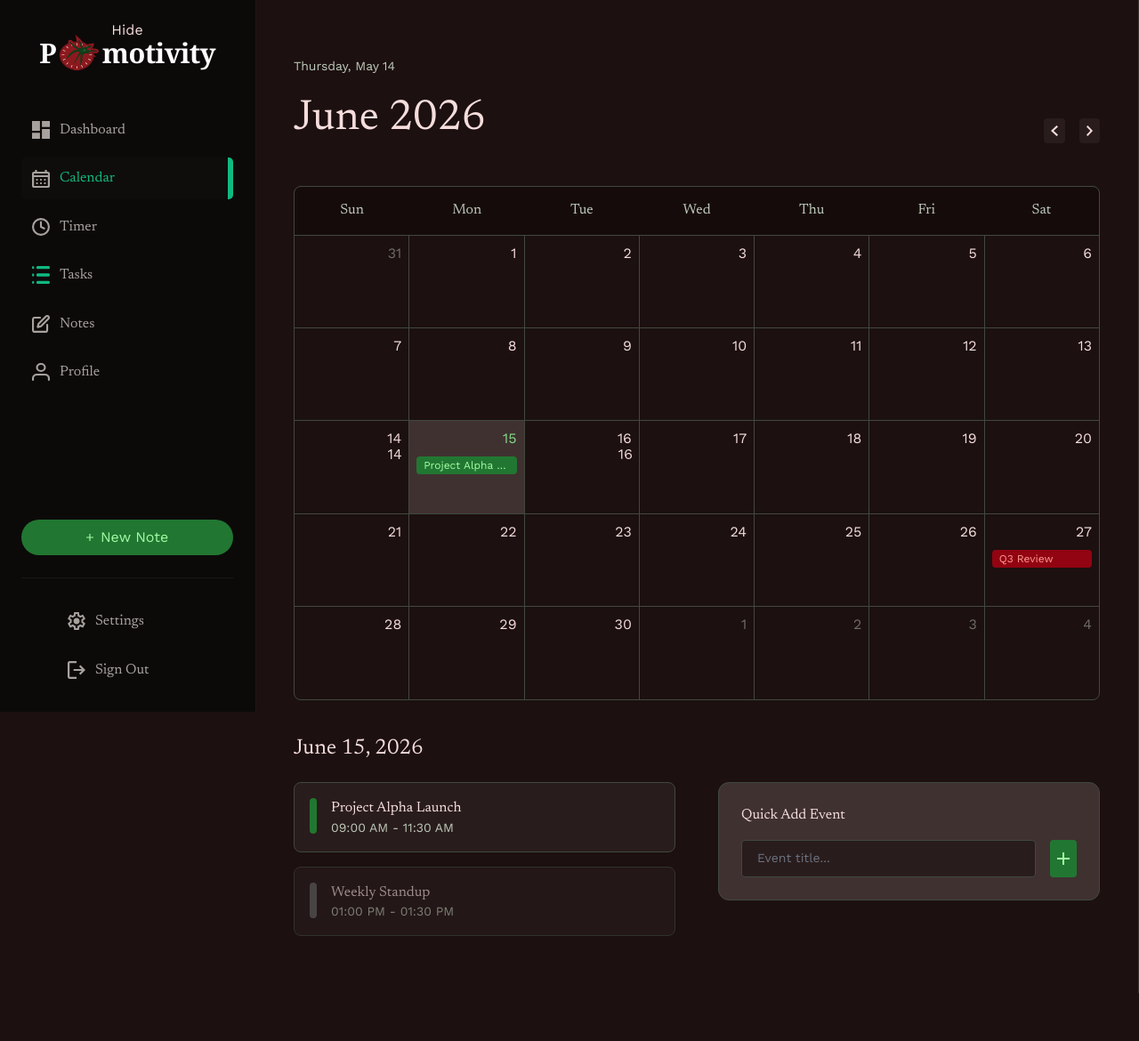
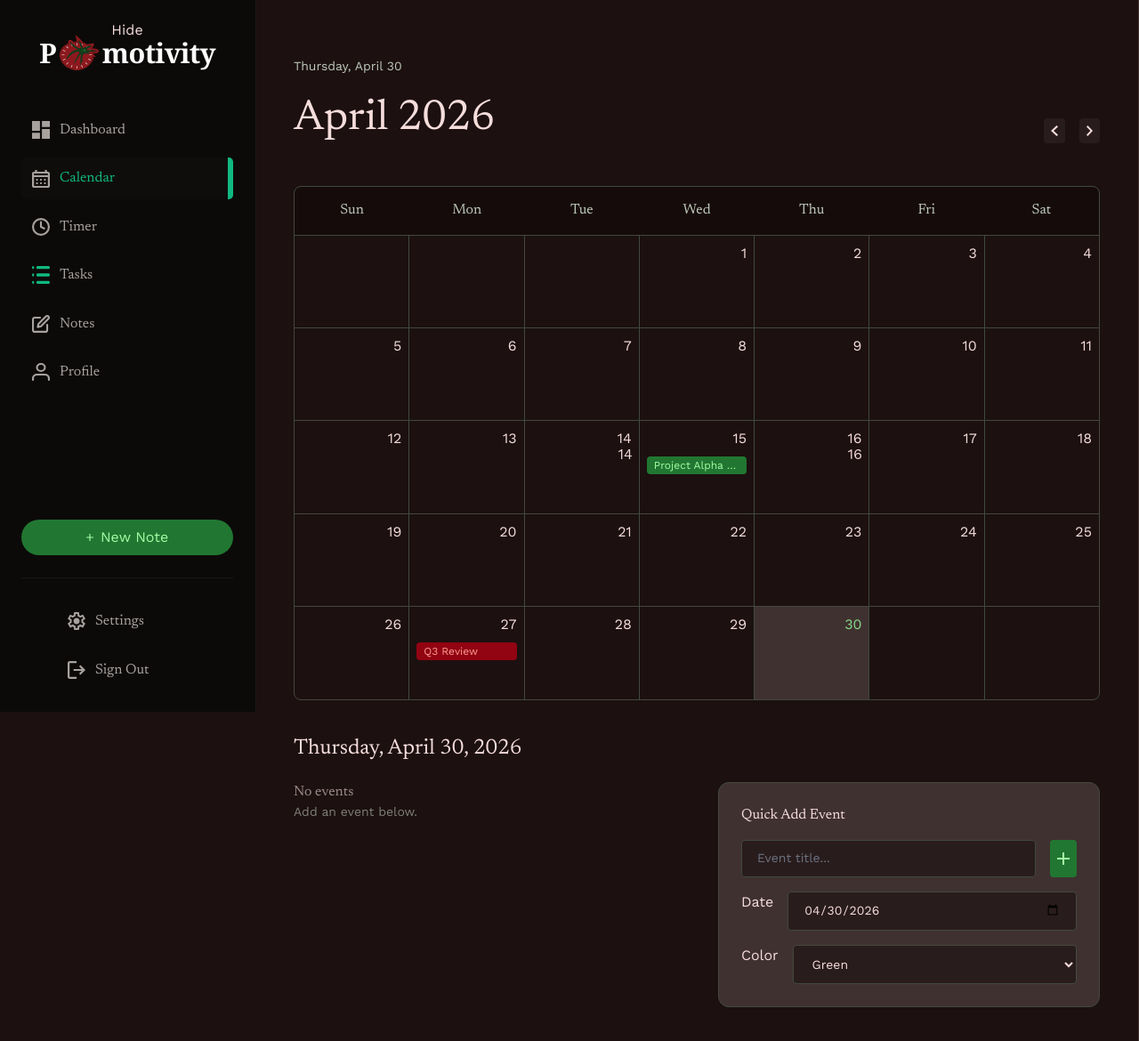
Before and after one commit to SP26CSCI342/final-projects-group-pomotivity, a React (Vite) app: page /calendar in a window 1280 px wide. Shown: the top 1170 px of the page at 89% size. Before the commit the page ends 1116 px from the top, so only its background shows below. Built offline with nearby package versions, Linux system fonts and the light colour scheme; a web font is replaced by a local one.

Commit message:
Calendar now uses current date, calendar highlights selected date

```diff
--- a/src/pages/calendar/calendar.jsx
+++ b/src/pages/calendar/calendar.jsx
@@ -1,3 +1,4 @@
+import { useMemo, useState } from 'react';
 import iconChevronLeft from '../../assets/icon-chevron-left-lg.svg';
 import iconChevronRight from '../../assets/icon-chevron-right-lg.svg';
 import iconCalEvent1 from '../../assets/icon-cal-event.svg';
@@ -5,55 +6,123 @@ import iconCalEvent2 from '../../assets/icon-cal-event-2.svg';
 import iconPlusSm from '../../assets/icon-plus-sm.svg';
 import styles from './calendar.module.css';
 
-const days = [
-  { day: 31, muted: true },
-  { day: 1 },
-  { day: 2 },
-  { day: 3 },
-  { day: 4 },
-  { day: 5 },
-  { day: 6 },
-  { day: 7 },
-  { day: 8 },
-  { day: 9 },
-  { day: 10 },
-  { day: 11 },
-  { day: 12 },
-  { day: 13 },
-  { day: 14, marker: iconCalEvent1 },
+const now = new Date();
+const currentDay = now.getDate();
+const currentMonth = now.getMonth();
+const currentYear = now.getFullYear();
+const monthLabel = now.toLocaleString('default', { month: 'long' });
+const currentDateLabel = now.toLocaleDateString('en-US', {
+  weekday: 'long',
+  month: 'long',
+  day: 'numeric',
+});
+
+const formatDateKey = (year, month, day) =>
+  `${year}-${String(month + 1).padStart(2, '0')}-${String(day).padStart(2, '0')}`;
+
+const todayIso = formatDateKey(currentYear, currentMonth, currentDay);
+
+const initialEvents = [
   {
-    day: 15,
-    highlight: true,
-    events: [{ label: 'Project Alpha Launch', variant: 'green' }],
+    date: formatDateKey(currentYear, currentMonth, 14),
+    marker: iconCalEvent1,
   },
-  { day: 16, marker: iconCalEvent2 },
-  { day: 17 },
-  { day: 18 },
-  { day: 19 },
-  { day: 20 },
-  { day: 21 },
-  { day: 22 },
-  { day: 23 },
-  { day: 24 },
-  { day: 25 },
-  { day: 26 },
-  { day: 27, events: [{ label: 'Q3 Review', variant: 'red' }] },
-  { day: 28 },
-  { day: 29 },
-  { day: 30 },
-  { day: 1, muted: true },
-  { day: 2, muted: true },
-  { day: 3, muted: true },
-  { day: 4, muted: true },
+  {
+    date: formatDateKey(currentYear, currentMonth, 15),
+    title: 'Project Alpha Launch',
+    variant: 'green',
+    time: '09:00 AM - 11:30 AM',
+  },
+  {
+    date: formatDateKey(currentYear, currentMonth, 16),
+    marker: iconCalEvent2,
+  },
+  {
+    date: formatDateKey(currentYear, currentMonth, 27),
+    title: 'Q3 Review',
+    variant: 'red',
+    time: '01:00 PM - 01:30 PM',
+  },
 ];
 
+const startWeekday = new Date(currentYear, currentMonth, 1).getDay();
+const daysInMonth = new Date(currentYear, currentMonth + 1, 0).getDate();
+const totalCells = Math.ceil((startWeekday + daysInMonth) / 7) * 7;
+
 export default function Calendar() {
+  const [events, setEvents] = useState(initialEvents);
+  const [selectedDate, setSelectedDate] = useState(todayIso);
+  const [newTitle, setNewTitle] = useState('');
+  const [newDate, setNewDate] = useState(todayIso);
+  const [newVariant, setNewVariant] = useState('green');
+
+  const eventsByDate = useMemo(
+    () =>
+      events.reduce((acc, event) => {
+        acc[event.date] = acc[event.date] || [];
+        acc[event.date].push(event);
+        return acc;
+      }, {}),
+    [events],
+  );
+
+  const selectedEvents = eventsByDate[selectedDate] || [];
+  const selectedLabel = new Date(selectedDate).toLocaleDateString('en-US', {
+    weekday: 'long',
+    month: 'long',
+    day: 'numeric',
+    year: 'numeric',
+  });
+
+  const days = [];
+
+  for (let i = 0; i < startWeekday; i += 1) {
+    days.push({ empty: true });
+  }
+
+  for (let day = 1; day <= daysInMonth; day += 1) {
+    const dateKey = formatDateKey(currentYear, currentMonth, day);
+    const dayEvents = eventsByDate[dateKey] || [];
+    const markerEvent = dayEvents.find((ev) => ev.marker);
+
+    days.push({
+      day,
+      dateKey,
+      events: dayEvents.filter((ev) => !ev.marker),
+      marker: markerEvent?.marker,
+      highlight: day === currentDay,
+      selected: dateKey === selectedDate,
+    });
+  }
+
+  while (days.length < totalCells) {
+    days.push({ empty: true });
+  }
+
+  const handleAddEvent = (e) => {
+    e.preventDefault();
+    const title = newTitle.trim();
+    if (!title) return;
+
+    setEvents((currentEvents) => [
+      ...currentEvents,
+      {
+        date: newDate,
+        title,
+        variant: newVariant,
+        time: 'All day',
+      },
+    ]);
+    setNewTitle('');
+    setSelectedDate(newDate);
+  };
+
   return (
     <section className={styles.calendar}>
-      <p className={styles.date}>Thursday, May 14</p>
+      <p className={styles.date}>{currentDateLabel}</p>
 
       <div className={styles.headerRow}>
-        <h2 className={styles.heading}>June 2026</h2>
+        <h2 className={styles.heading}>{`${monthLabel} ${currentYear}`}</h2>
         <div className={styles.navButtons}>
           <button type="button" className={styles.navButton} aria-label="Previous month">
             <img src={iconChevronLeft} alt="" className={styles.navChevron} />
@@ -67,19 +136,38 @@ export default function Calendar() {
       <div className={styles.gridFrame}>
         <div className={styles.dowHeader}>
           {['Sun', 'Mon', 'Tue', 'Wed', 'Thu', 'Fri', 'Sat'].map((d) => (
-            <div key={d} className={styles.dowCell}>{d}</div>
+            <div key={d} className={styles.dowCell}>
+              {d}
+            </div>
           ))}
         </div>
         <div className={styles.grid}>
           {days.map((cell, i) => {
             const cls = [styles.day];
-            if (cell.muted) cls.push(styles.dayMuted);
+            if (cell.empty) cls.push(styles.dayEmpty);
             if (cell.highlight) cls.push(styles.dayHighlight);
+            if (cell.selected) cls.push(styles.daySelected);
+
             return (
-              <div key={i} className={cls.join(' ')}>
+              <div
+                key={i}
+                className={cls.join(' ')}
+                role={cell.empty ? undefined : 'button'}
+                tabIndex={cell.empty ? undefined : 0}
+                onClick={cell.empty ? undefined : () => setSelectedDate(cell.dateKey)}
+                onKeyDown={cell.empty ? undefined : (event) => {
+                  if (event.key === 'Enter' || event.key === ' ') {
+                    setSelectedDate(cell.dateKey);
+                  }
+                }}
+              >
+                {!cell.empty && (
+                  <>
                     <span className={styles.dayNumber}>{cell.day}</span>
-                {cell.marker && <img src={cell.marker} alt="" className={styles.dayMarker} />}
-                {cell.events && (
+                    {cell.marker && (
+                      <img src={cell.marker} alt="Event marker" className={styles.dayMarker} />
+                    )}
+                    {cell.events && cell.events.length > 0 && (
                       <div className={styles.dayEvents}>
                         {cell.events.map((ev, j) => (
                           <span
@@ -88,10 +176,12 @@ export default function Calendar() {
                               ev.variant === 'red' ? styles.eventChipRed : styles.eventChipGreen
                             }`}
                           >
-                        {ev.label}
+                            {ev.title}
                           </span>
                         ))}
                       </div>
+                    )}
+                  </>
                 )}
               </div>
             );
@@ -100,37 +190,73 @@ export default function Calendar() {
       </div>
 
       <div className={styles.agenda}>
-        <h3 className={styles.agendaDate}>June 15, 2026</h3>
+        <h3 className={styles.agendaDate}>{selectedLabel}</h3>
         <div className={styles.agendaRow}>
           <div className={styles.agendaEvents}>
-            <div className={styles.eventCard}>
-              <span className={`${styles.eventBar} ${styles.eventBarGreen}`} />
+            {selectedEvents.length > 0 ? (
+              selectedEvents.map((event, index) => (
+                <div key={index} className={styles.eventCard}>
+                  <span
+                    className={`${styles.eventBar} ${
+                      event.variant === 'red' ? styles.eventBarRed : styles.eventBarGreen
+                    }`}
+                  />
                   <div className={styles.eventMeta}>
-                <span className={styles.eventTitle}>Project Alpha Launch</span>
-                <span className={styles.eventTime}>09:00 AM - 11:30 AM</span>
+                    <span className={styles.eventTitle}>{event.title}</span>
+                    <span className={styles.eventTime}>{event.time || 'All day'}</span>
                   </div>
                 </div>
-            <div className={`${styles.eventCard} ${styles.eventCardMuted}`}>
-              <span className={`${styles.eventBar} ${styles.eventBarGray}`} />
+              ))
+            ) : (
+              <div className={styles.eventCardMuted}>
                 <div className={styles.eventMeta}>
-                <span className={styles.eventTitle}>Weekly Standup</span>
-                <span className={styles.eventTime}>01:00 PM - 01:30 PM</span>
+                  <span className={styles.eventTitle}>No events</span>
+                  <span className={styles.eventTime}>Add an event below.</span>
                 </div>
               </div>
+            )}
           </div>
 
           <div className={styles.quickAddWrap}>
-            <form className={styles.quickAdd} onSubmit={(e) => e.preventDefault()}>
+            <form className={styles.quickAdd} onSubmit={handleAddEvent}>
               <h4 className={styles.quickAddTitle}>Quick Add Event</h4>
               <div className={styles.quickAddRow}>
                 <input
                   type="text"
                   className={styles.quickAddInput}
                   placeholder="Event title..."
+                  value={newTitle}
+                  onChange={(e) => setNewTitle(e.target.value)}
                 />
                 <button type="submit" className={styles.quickAddButton} aria-label="Add event">
                   <img src={iconPlusSm} alt="" className={styles.quickAddButtonIcon} />
                 </button>
+              </div>
+              <div className={styles.quickAddRow}>
+                <label className={styles.quickAddLabel} htmlFor="eventDate">
+                  Date
+                </label>
+                <input
+                  id="eventDate"
+                  type="date"
+                  className={styles.quickAddInput}
+                  value={newDate}
+                  onChange={(e) => setNewDate(e.target.value)}
+                />
+              </div>
+              <div className={styles.quickAddRow}>
+                <label className={styles.quickAddLabel} htmlFor="eventVariant">
+                  Color
+                </label>
+                <select
+                  id="eventVariant"
+                  className={styles.quickAddInput}
+                  value={newVariant}
+                  onChange={(e) => setNewVariant(e.target.value)}
+                >
+                  <option value="green">Green</option>
+                  <option value="red">Red</option>
+                </select>
               </div>
             </form>
           </div>
--- a/src/pages/dashboard/dashboard.jsx
+++ b/src/pages/dashboard/dashboard.jsx
@@ -1,3 +1,4 @@
+import { useMemo, useState } from 'react';
 import iconNote from '../../assets/icon-note.svg';
 import iconPlay from '../../assets/icon-play.svg';
 import iconChevronLeft from '../../assets/icon-chevron-left.svg';
@@ -8,35 +9,82 @@ import iconPlayMini from '../../assets/icon-play-mini.svg';
 import iconInfo from '../../assets/icon-info.svg';
 import styles from './dashboard.module.css';
 
-const calendarRows = [
-  [
-    { day: 31, muted: true },
-    { day: 1 },
-    { day: 2 },
-    { day: 3 },
-    { day: 4 },
-    { day: 5 },
-    { day: 6 },
-  ],
-  [
-    { day: 7 },
-    { day: 8 },
-    { day: 9 },
-    { day: 10 },
-    { day: 11 },
-    { day: 12 },
-    { day: 13 },
-  ],
-  [
-    { day: 14, active: true },
-    { day: 15 },
-    { day: null, marker: true },
-    { day: 17 },
-    { day: 18 },
-    { day: 19 },
-    { day: 20 },
-  ],
-];
+const weekdays = ['S', 'M', 'T', 'W', 'T', 'F', 'S'];
+
+function startOfMonth(date) {
+  return new Date(date.getFullYear(), date.getMonth(), 1);
+}
+
+function endOfMonth(date) {
+  return new Date(date.getFullYear(), date.getMonth() + 1, 0);
+}
+
+function addMonths(date, offset) {
+  return new Date(date.getFullYear(), date.getMonth() + offset, 1);
+}
+
+function formatMonthYear(date) {
+  return date.toLocaleDateString('en-US', { month: 'long', year: 'numeric' });
+}
+
+function formatDateKey(date) {
+  const month = String(date.getMonth() + 1).padStart(2, '0');
+  const day = String(date.getDate()).padStart(2, '0');
+  return `${date.getFullYear()}-${month}-${day}`;
+}
+
+function isSameDay(a, b) {
+  return (
+    a.getFullYear() === b.getFullYear() &&
+    a.getMonth() === b.getMonth() &&
+    a.getDate() === b.getDate()
+  );
+}
+
+function buildCalendarDays(currentMonth) {
+  const start = startOfMonth(currentMonth);
+  const end = endOfMonth(currentMonth);
+  const daysInMonth = end.getDate();
+  const prevMonthLastDay = new Date(currentMonth.getFullYear(), currentMonth.getMonth(), 0).getDate();
+  const startWeekday = start.getDay();
+  const totalCells = 42;
+
+  return Array.from({ length: totalCells }, (_, index) => {
+    const dayIndex = index - startWeekday;
+    let date;
+    let muted = false;
+
+    if (dayIndex < 0) {
+      date = new Date(
+        currentMonth.getFullYear(),
+        currentMonth.getMonth() - 1,
+        prevMonthLastDay + dayIndex + 1,
+      );
+      muted = true;
+    } else if (dayIndex >= daysInMonth) {
+      date = new Date(
+        currentMonth.getFullYear(),
+        currentMonth.getMonth() + 1,
+        dayIndex - daysInMonth + 1,
+      );
+      muted = true;
+    } else {
+      date = new Date(currentMonth.getFullYear(), currentMonth.getMonth(), dayIndex + 1);
+    }
+
+    return { date, day: date.getDate(), muted };
+  });
+}
+
+function createEventMap(currentMonth) {
+  const year = currentMonth.getFullYear();
+  const month = currentMonth.getMonth();
+  return {
+    [formatDateKey(new Date(year, month, 14))]: true,
+    [formatDateKey(new Date(year, month, 16))]: true,
+    [formatDateKey(new Date(year, month, 27))]: true,
+  };
+}
 
 const timelines = [
   { title: 'Project Alpha Launch', subtitle: 'In 2 days' },
@@ -51,6 +99,31 @@ const tasks = [
 ];
 
 export default function Dashboard() {
+  const today = new Date();
+  const [currentMonth, setCurrentMonth] = useState(startOfMonth(today));
+  const [selectedDate, setSelectedDate] = useState(today);
+  const eventsByDate = useMemo(() => createEventMap(currentMonth), [currentMonth]);
+  const days = useMemo(() => buildCalendarDays(currentMonth), [currentMonth]);
+
+  const handleChangeMonth = (offset) => {
+    const nextMonth = addMonths(currentMonth, offset);
+    setCurrentMonth(nextMonth);
+
+    const nextMonthEnd = endOfMonth(nextMonth).getDate();
+    const adjustedDay = Math.min(selectedDate.getDate(), nextMonthEnd);
+    setSelectedDate(new Date(nextMonth.getFullYear(), nextMonth.getMonth(), adjustedDay));
+  };
+
+  const handleSelectDate = (date) => {
+    if (
+      date.getFullYear() !== currentMonth.getFullYear() ||
+      date.getMonth() !== currentMonth.getMonth()
+    ) {
+      setCurrentMonth(startOfMonth(date));
+    }
+    setSelectedDate(date);
+  };
+
   return (
     <div className={styles.dashboard}>
       <section className={styles.center}>
@@ -91,28 +164,45 @@ export default function Dashboard() {
       <aside className={styles.widgets}>
         <div className={styles.calWidget}>
           <div className={styles.calHeader}>
-            <span className={styles.calMonth}>June 2026</span>
+            <span className={styles.calMonth}>{formatMonthYear(currentMonth)}</span>
             <div className={styles.calNav}>
-              <button type="button" className={styles.calNavButton} aria-label="Previous month">
+              <button
+                type="button"
+                className={styles.calNavButton}
+                aria-label="Previous month"
+                onClick={() => handleChangeMonth(-1)}
+              >
                 <img src={iconChevronLeft} alt="" className={styles.calChevron} />
               </button>
-              <button type="button" className={styles.calNavButton} aria-label="Next month">
+              <button
+                type="button"
+                className={styles.calNavButton}
+                aria-label="Next month"
+                onClick={() => handleChangeMonth(1)}
+              >
                 <img src={iconChevronRight} alt="" className={styles.calChevron} />
               </button>
             </div>
           </div>
           <div className={styles.calGrid}>
-            {['S', 'M', 'T', 'W', 'T', 'F', 'S'].map((d, i) => (
+            {weekdays.map((d, i) => (
               <div key={i} className={styles.calDow}>{d}</div>
             ))}
-            {calendarRows.flat().map((cell, i) => {
+            {days.map((cell, i) => {
               const cls = [styles.calDay];
               if (cell.muted) cls.push(styles.calDayMuted);
-              if (cell.active) cls.push(styles.calDayActive);
-              if (cell.marker) cls.push(styles.calDayMarker);
+              if (isSameDay(cell.date, selectedDate)) cls.push(styles.calDayActive);
+              const dateKey = formatDateKey(cell.date);
+              const hasEvent = !!eventsByDate[dateKey];
+              if (hasEvent) cls.push(styles.calDayMarker);
+
               return (
-                <div key={i} className={cls.join(' ')}>
-                  {cell.marker ? <img src={iconCalMarker} alt="" /> : cell.day}
+                <div
+                  key={i}
+                  className={cls.join(' ')}
+                  onClick={() => handleSelectDate(cell.date)}
+                >
+                  {hasEvent ? <img src={iconCalMarker} alt="Event marker" /> : cell.day}
                 </div>
               );
             })}
--- a/src/pages/dashboard/dashboard.module.css
+++ b/src/pages/dashboard/dashboard.module.css
@@ -195,7 +195,7 @@
   display: flex;
   align-items: center;
   justify-content: center;
-  padding: 4px 0;
+  padding: 3px 0;
   font-family: var(--font-body);
   font-weight: 400;
   font-size: 14px;
@@ -208,7 +208,7 @@
   display: flex;
   align-items: center;
   justify-content: center;
-  padding: 8px 0;
+  padding: 6px 0;
   border-radius: var(--radius-pill);
   font-family: var(--font-body);
   font-weight: 400;
@@ -216,7 +216,7 @@
   line-height: 16.8px;
   color: var(--color-text);
   text-align: center;
-  height: 32.8px;
+  height: 28px;
 }
 
 .calDayMuted {
```
Lines whose indentation alone changed are shown as unchanged.
